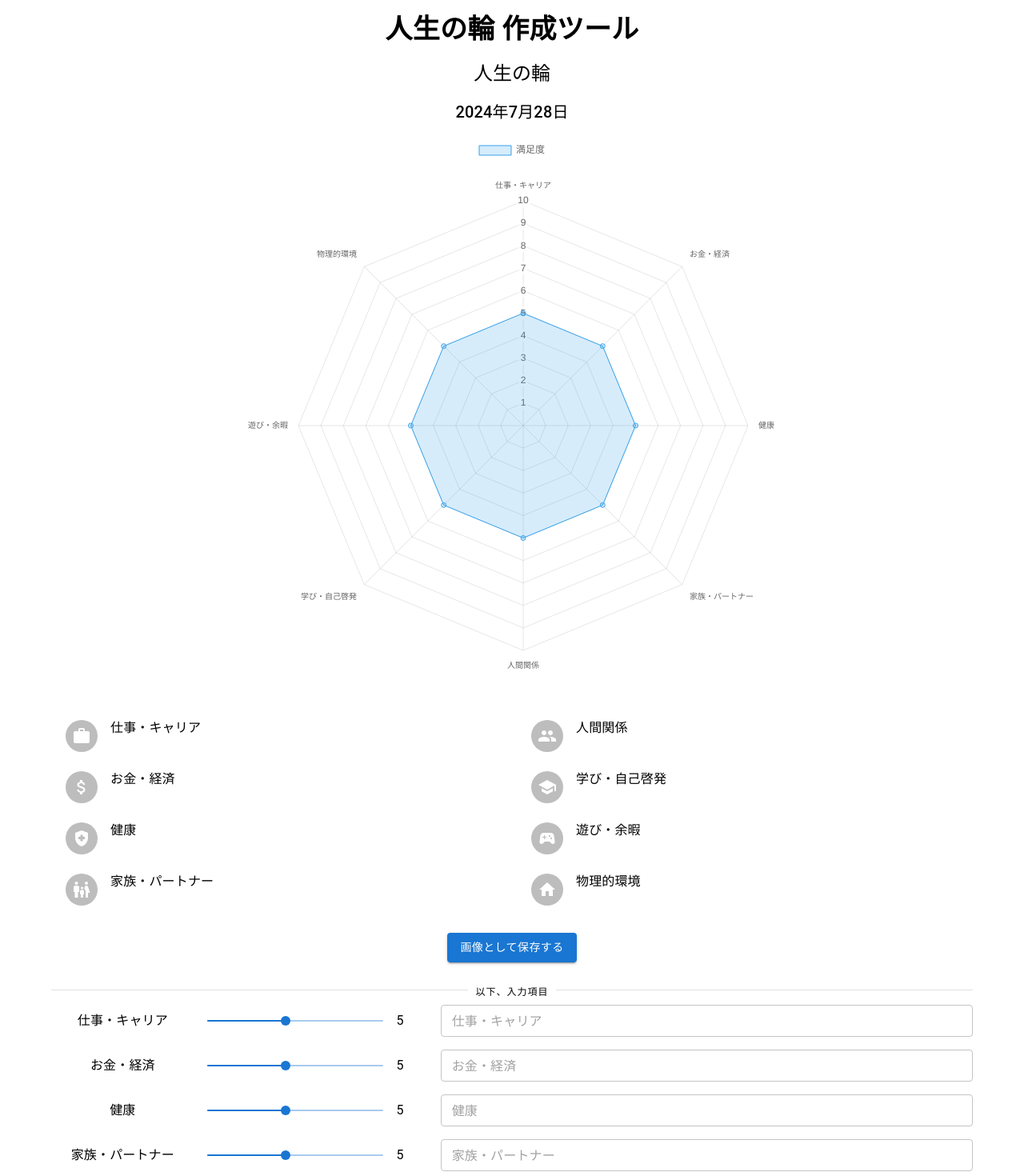
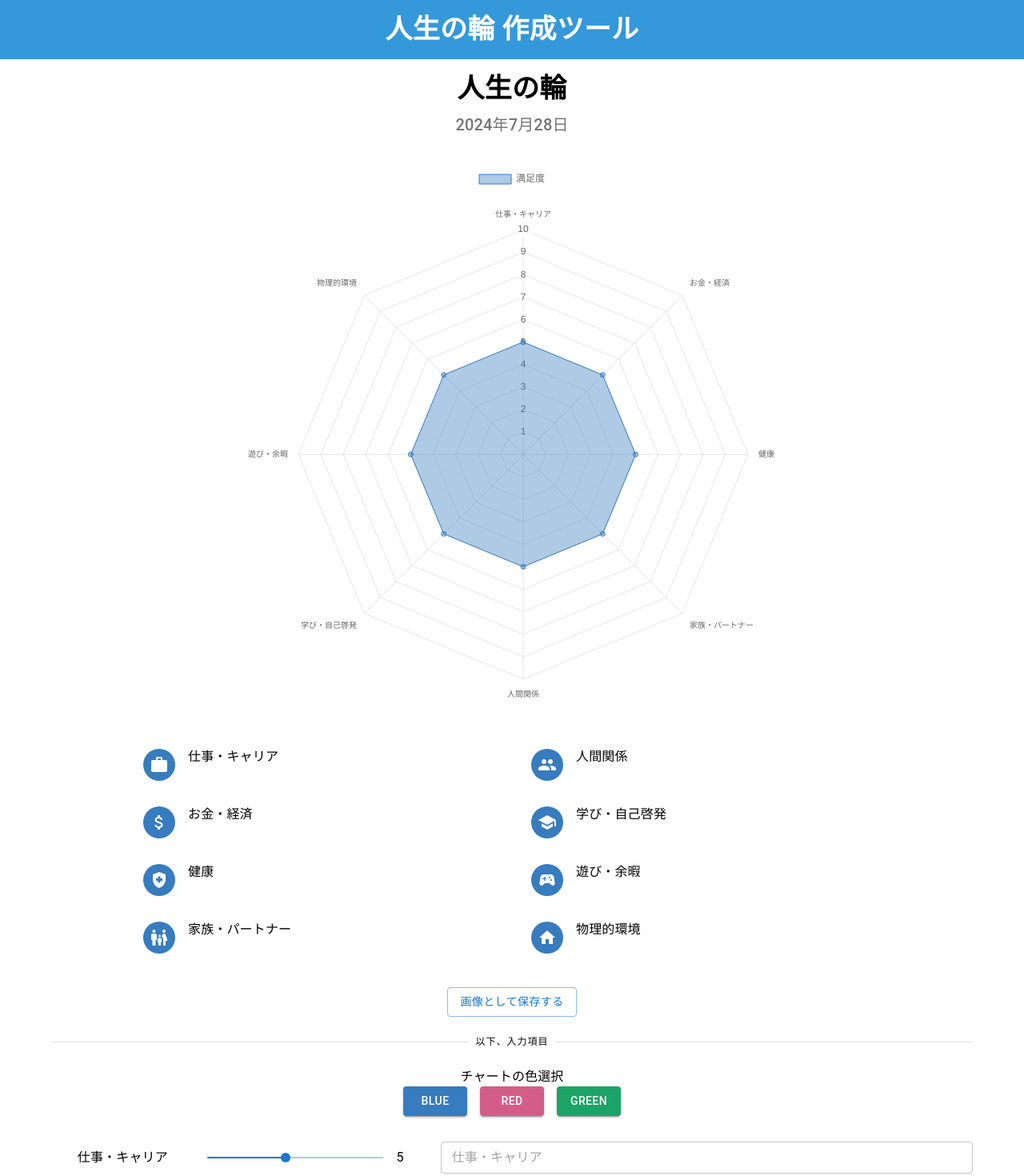
Before and after one commit to akitoshi-m/balance-wheel, a React (Create React App) app: page / in a window 1280 px wide. Shown: the top 1470 px of the page at 80% size. Built offline with nearby package versions, Linux system fonts and the light colour scheme.

Commit message:
[Fix] ベース完成

```diff
--- a/src/App.tsx
+++ b/src/App.tsx
@@ -1,13 +1,13 @@
 import './App.css';
 import Footer from './components/Footer';
 import WheelOfLife from './components/WheelOfLife';
+import Header from './components/Header';
 
 function App() {
   return (
     <div className="App">
-      <header className="App-header">
-        <WheelOfLife />
-      </header>
+      <Header />
+      <WheelOfLife />
       <Footer />
     </div>
   );
--- a/src/components/Footer.tsx
+++ b/src/components/Footer.tsx
@@ -1,11 +1,16 @@
-
-
 const Footer = () => {
-    return (
-        <footer>
-            <p>Copyright © 2024 AMLabo All Rights Reserved.</p>
-        </footer>
-    );
+  return (
+    <footer
+      style={{
+        padding: "12px",
+        marginTop: "12px",
+        backgroundColor: "#f0f0f0",
+        textAlign: "center",
+      }}
+    >
+    <p>Copyright © 2024 AMLabo All Rights Reserved.</p>
+    </footer>
+  );
 }
 
 export default Footer;
--- /dev/null
+++ b/src/components/Header.tsx
@@ -0,0 +1,11 @@
+import { Typography } from "@mui/material"
+
+const Header = () => {
+  return (
+    <Typography variant="h4" sx={{p: 2, mb: 2, fontWeight: 'bold', backgroundColor: '#3498DB', color: '#fff' }}>
+    人生の輪 作成ツール
+    </Typography>
+  );
+}
+
+export default Header;
--- a/src/components/WheelOfLife.tsx
+++ b/src/components/WheelOfLife.tsx
@@ -23,10 +23,9 @@ import {
   ListItemText,
   Avatar,
   Snackbar,
-  IconButton,
   Alert
 } from "@mui/material";
-import { AttachMoney, Close, FamilyRestroom, HealthAndSafety, Home, People, School, SportsEsports, Work } from "@mui/icons-material";
+import { AttachMoney, FamilyRestroom, HealthAndSafety, Home, People, School, SportsEsports, Work } from "@mui/icons-material";
 import html2canvas from "html2canvas";
 
 ChartJS.register(
@@ -94,12 +93,25 @@ const categoryIcons = (categoryType: CategoryTypes): JSX.Element => {
 };
 
 const initialValues = [5, 5, 5, 5, 5, 5, 5, 5];
+export type colorSet = {
+  backgroundColor: string,
+  borderColor: string,
+}
+const colorOptions: { name: string; colors: colorSet }[] = [
+  { name: "Blue", colors: { backgroundColor: "rgba(54, 124, 190, 0.4)", borderColor: "rgba(54, 124, 190, 1)" } },
+  { name: "Red", colors: { backgroundColor: "rgba(212, 93, 135, 0.4)", borderColor: "rgba(212, 93, 135, 1)" } },
+  { name: "Green", colors: { backgroundColor: "rgba(27, 164, 102, 0.4)", borderColor: "rgba(27, 164, 102, 1)" } },
+];
 
 const RadarChart: React.FC = () => {
   const [values, setValues] = useState<number[]>(initialValues);
   const [textFields, setTextFields] = useState<string[]>(Array(initialValues.length).fill(""));
   const [snackbarOpen, setSnackbarOpen] = useState(false);
   const printRef = useRef<HTMLDivElement>(null);
+  const [selectedColor, setSelectedColor] = useState<colorSet>(colorOptions[0].colors);
+  const handleColorChange = (colors: colorSet) => {
+    setSelectedColor(colors);
+  };
 
   const data = {
     labels: Object.keys(category).map((key) => categoryNames(category[key as keyof typeof category])),
@@ -107,8 +119,9 @@ const RadarChart: React.FC = () => {
       {
         label: "満足度",
         data: values,
-        backgroundColor: "rgba(54, 162, 235, 0.2)",
-        borderColor: "rgba(54, 162, 235, 1)",
+        // backgroundColor: "rgba(212, 93, 135, 0.4)",
+        // borderColor: "rgba(212, 93, 135, 1)",
+        ...selectedColor,
         borderWidth: 1
       }
     ]
@@ -161,21 +174,14 @@ const RadarChart: React.FC = () => {
   };
 
   return (
-    <Container sx={{ width: '100%' }}>
-      <Typography variant="h4" sx={{ p: 2, fontWeight: 'bold' }}>
-        人生の輪 作成ツール
-      </Typography>
-
+    <Container>
       <div ref={printRef} style={{ margin: 2 }}>
-
         <Grid container spacing={2} justifyContent="center">
-          <Grid item xs={12} sx={{ display: 'flex', justifyContent: 'center' }}>
-            <Typography variant="h5">
+          <Grid item xs={6} sx={{ textAlign: "center", padding: "20px 0" }}>
+            <Typography variant="h4" sx={{ fontWeight: "bold", marginBottom: "8px" }}>
               人生の輪
             </Typography>
-          </Grid>
-          <Grid item xs={12} sx={{ display: 'flex', justifyContent: 'center' }}>
-            <Typography variant="h6">
+            <Typography variant="h6" sx={{ color: "#757575" }}>
               {currentDate.getFullYear()}年{currentDate.getMonth() + 1}月{currentDate.getDate()}日
             </Typography>
           </Grid>
@@ -186,53 +192,57 @@ const RadarChart: React.FC = () => {
           </Grid>
 
           <Grid item xs={12}>
-            <Grid container spacing={2}>
-              <Grid item xs={6}>
+            <Grid container spacing={2} justifyContent="center" alignItems="center">
+              <Grid item xs={5}>
                 <List>
                   {Object.values(category).slice(0, 4).map((catType, index) => (
                     <ListItem alignItems="flex-start" key={index}>
                       <ListItemAvatar>
-                        <Avatar>
-                          {categoryIcons(catType)}
-                        </Avatar>
+                      <Avatar
+                        sx={{
+                          backgroundColor: selectedColor.borderColor,
+                        }}
+                      >
+                        {categoryIcons(catType)}
+                      </Avatar>
                       </ListItemAvatar>
                       <ListItemText
                         primary={categoryNames(catType)}
                         secondary={
-                          <Typography
-                            sx={{ display: 'inline', lineHeight: 1.0 }}
-                            component="span"
-                            variant="overline"
-                            color="text.primary"
-                          >
-                            {textFields[catType]}
-                          </Typography>
+                          textFields[catType].split("\n").map((line, idx) => (
+                            <React.Fragment key={idx}>
+                              {line}
+                              <br />
+                            </React.Fragment>
+                          ))
                         }
                       />
                     </ListItem>
                   ))}
                 </List>
               </Grid>
-              <Grid item xs={6}>
+              <Grid item xs={5}>
                 <List>
                   {Object.values(category).slice(4).map((catType, index) => (
                     <ListItem alignItems="flex-start" key={index}>
                       <ListItemAvatar>
-                        <Avatar>
-                          {categoryIcons(catType)}
-                        </Avatar>
+                      <Avatar
+                        sx={{
+                          backgroundColor: selectedColor.borderColor,
+                        }}
+                      >
+                        {categoryIcons(catType)}
+                      </Avatar>
                       </ListItemAvatar>
                       <ListItemText
                         primary={categoryNames(catType)}
                         secondary={
-                          <Typography
-                          sx={{ display: 'inline', lineHeight: 1.2 }}
-                            component="span"
-                            variant="overline"
-                            color="text.primary"
-                          >
-                            {textFields[catType]}
-                          </Typography>
+                          textFields[catType].split("\n").map((line, idx) => (
+                            <React.Fragment key={idx}>
+                              {line}
+                              <br />
+                            </React.Fragment>
+                          ))
                         }
                       />
                     </ListItem>
@@ -244,7 +254,7 @@ const RadarChart: React.FC = () => {
         </Grid>
       </div>
 
-      <Button variant="contained" sx={{ m: 2 }} onClick={handleSaveAsImage}>
+      <Button variant="outlined" sx={{ m: 2 }} onClick={handleSaveAsImage}>
         画像として保存する
       </Button>
       <Divider>
@@ -252,6 +262,30 @@ const RadarChart: React.FC = () => {
           以下、入力項目
         </Typography>
       </Divider>
+      <Typography align="center" sx={{ mt: 2 }}>
+        チャートの色選択
+      </Typography>
+
+      <Grid container spacing={2} justifyContent="center" alignItems="center" sx={{ marginBottom: 4 }}>
+        {colorOptions.map((option, index) => (
+          <Grid item key={index}>
+            <Button
+              variant="contained"
+              onClick={() => handleColorChange(option.colors)}
+              sx={{
+                backgroundColor: option.colors.borderColor,
+                color: '#fff',
+                minWidth: '80px',
+                '&:hover': {
+                  backgroundColor: option.colors.borderColor,
+                },
+              }}
+            >
+              {option.name}
+            </Button>
+          </Grid>
+        ))}
+      </Grid>
       <Grid container spacing={2} alignItems="center">
         {Object.values(category).map((catType, index) => (
           <React.Fragment key={catType}>
@@ -296,7 +330,6 @@ const RadarChart: React.FC = () => {
         <Alert
           onClose={handleCloseSnackbar}
           severity="success"
-          variant="filled"
           sx={{ width: '100%' }}
         >
           保存しました！
```
